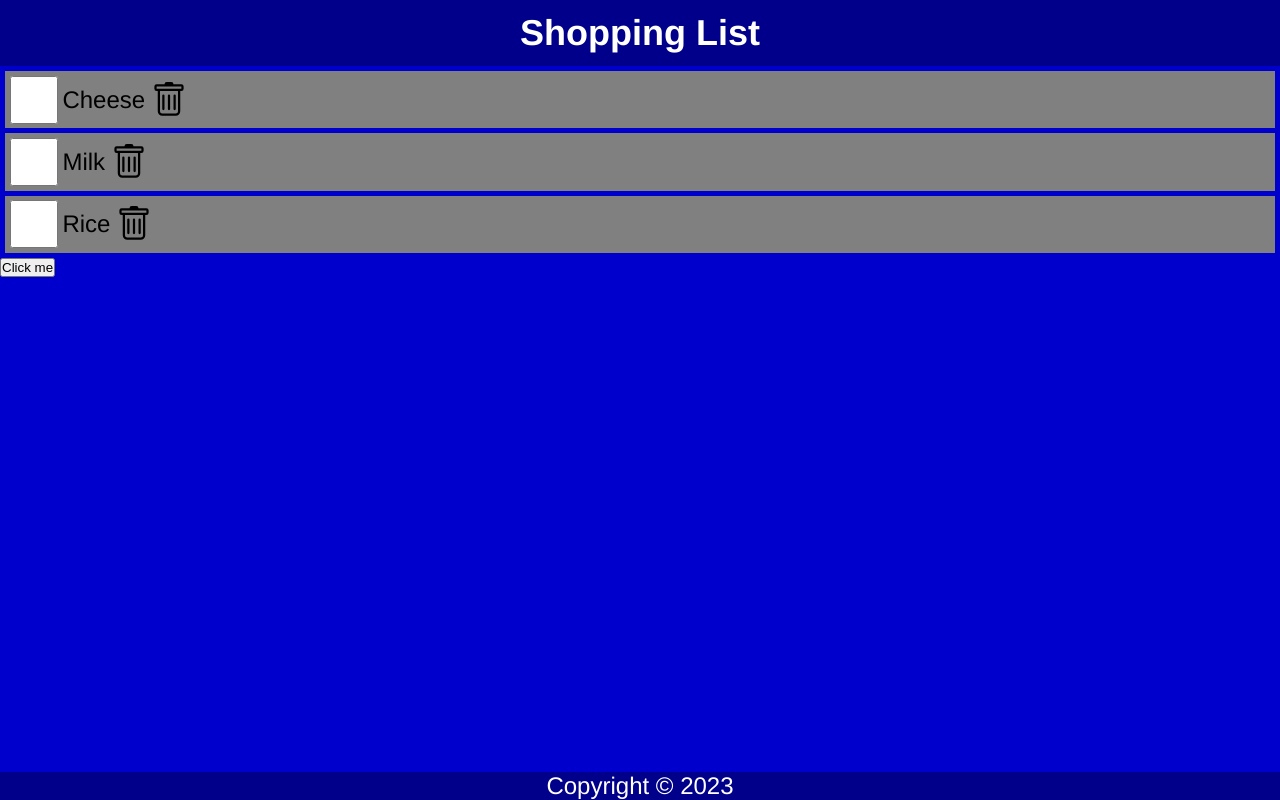
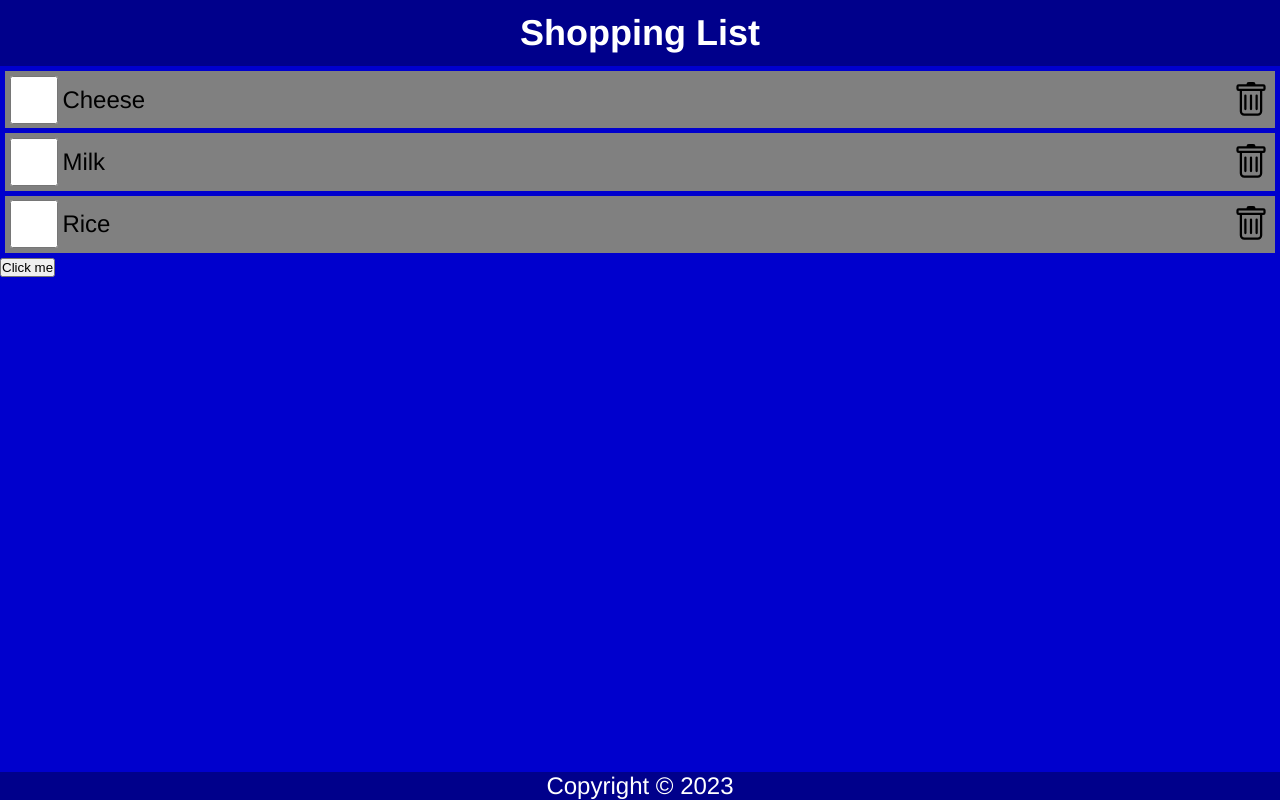
Before and after one commit to cecabrerac/react-shopping-list, a React (Create React App) app: page / in a window 1280 px wide. Built offline with nearby package versions, Linux system fonts and the light colour scheme.

Commit message:
1 file modified

```diff
--- a/src/style.css
+++ b/src/style.css
@@ -61,6 +61,10 @@ margin-right: 1rem;
 margin: 0.2rem;
 }
 
+.item p {
+  flex-grow: 1;
+}
+
 .item svg {
   width: 48px;
   min-width: 48px;
```
